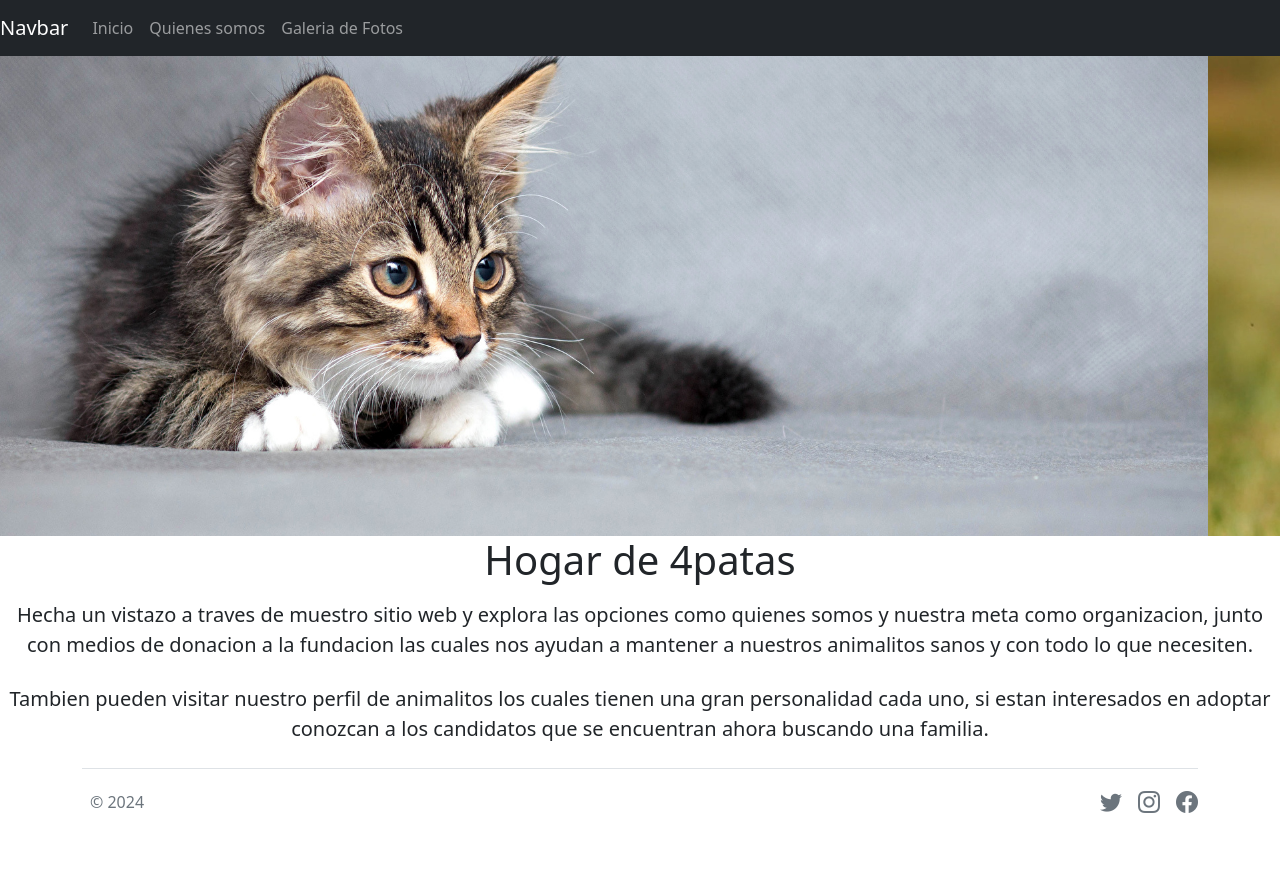
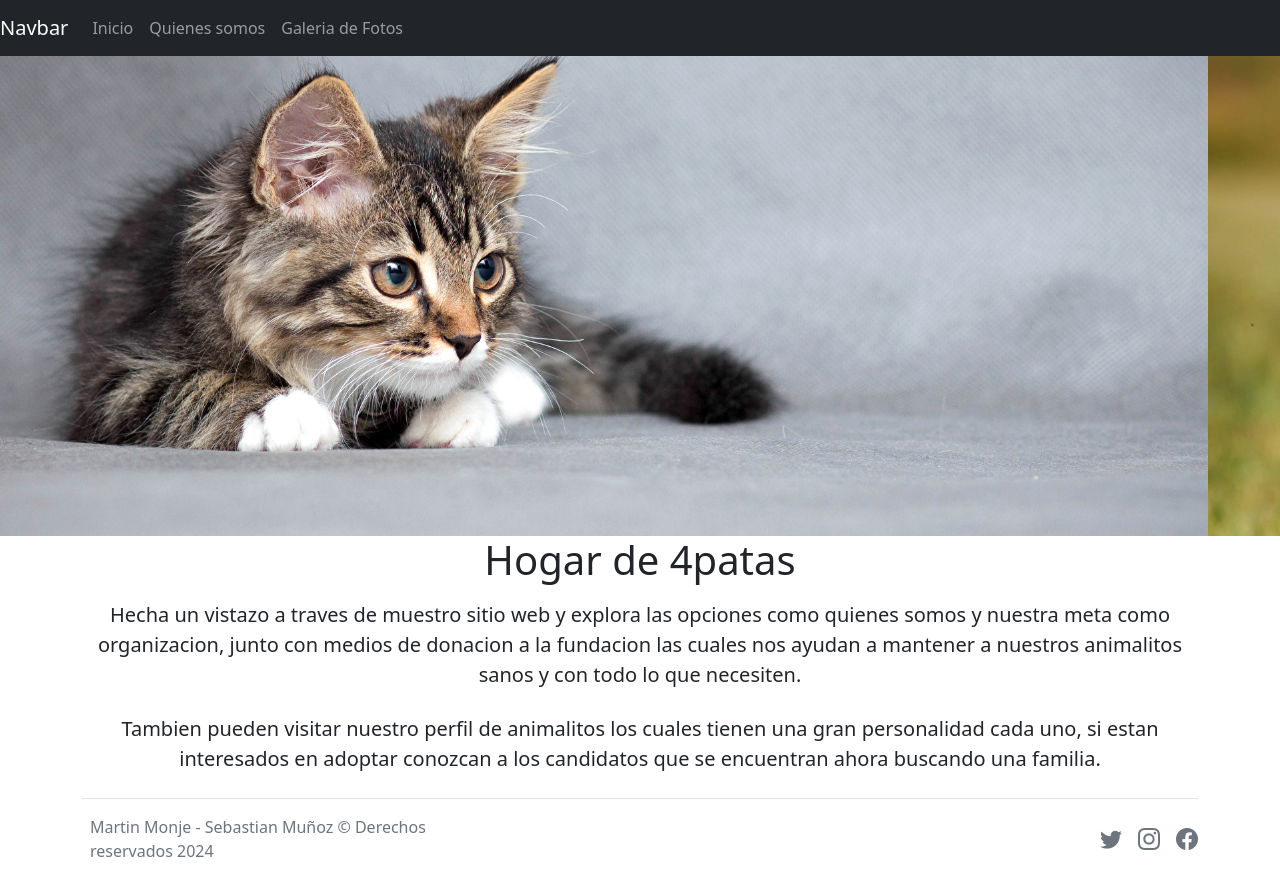
Before and after one commit to MartinMonje00/Experiencia1_MonjeMunoz_002D, a plain HTML site: page index.html in a window 1280 px wide. Before the commit the page ends 858 px from the top, so only its background shows below. Drawn offline with nearby package versions, Linux system fonts and the light colour scheme.

Commit message:
Mod. parrafos + Footer
Se modifico el centrado de los parrafos y el footer se le modifico la informacion del mismo

```diff
--- a/index.html
+++ b/index.html
@@ -51,6 +51,7 @@
 
     <h1 class="mb-3 1h-1 titulo">Hogar de 4patas</h1>
 
+    <div class="container">
         <p class="lead mb-4 parrafo">
             Hecha un vistazo a traves de muestro sitio web y explora las opciones como quienes somos y nuestra meta como organizacion,
                 junto con medios de donacion a la fundacion las cuales nos ayudan a mantener a nuestros animalitos sanos y con todo lo que necesiten.
@@ -59,6 +60,7 @@
             Tambien pueden visitar nuestro perfil de animalitos los cuales tienen una gran personalidad cada uno, si estan interesados
             en adoptar conozcan a los candidatos que se encuentran ahora buscando una familia.
         </p>
+    </div>
 
     <div class="container">
         <footer class="d-flex flex-wrap justify-content-between align-items-center py-3 my-4 border-top">
@@ -66,7 +68,7 @@
                 <a href="#" class="mb-3 me-2 mb-md-0 text-muted text-decoration-none lh-1">
 
                 </a>
-                <span class="mb-3 mb-md-0 text-muted"> © 2024</span>
+                <span class="mb-3 mb-md-0 text-muted">Martin Monje - Sebastian Muñoz © Derechos reservados 2024</span>
             </div>
             <ul class="nav col-md-4 justify-content-end list-unstyled d-flex">
                 <li class="ms-3">
```
Also changed, not shown: galeria.html (+1 -1 lines), info.html (+1 -1 lines). Lines whose indentation alone changed are shown as unchanged.
